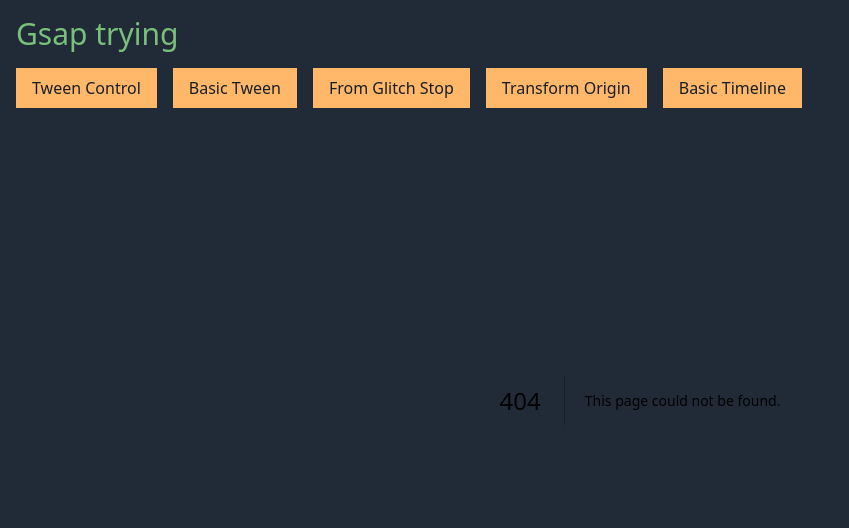
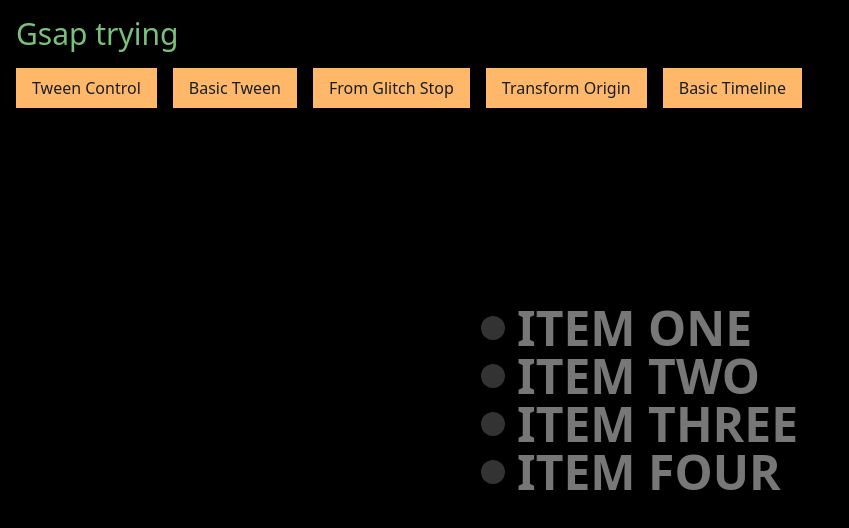
Before and after one commit to FourSqweez/try-nextjs-gsap-tailwind-v4-shadcn-bun, a Next.js app: page /hover-effect in a window 1280 px wide. Before the commit this address had no page. Shown: the top 528 px of the page, without its empty margins (0-849 px from the left). Built offline with nearby package versions, Linux system fonts and the light colour scheme.

Commit message:
Hover effect with array of values

```diff
--- /dev/null
+++ b/src/app/(lesson)/(timeline)/hover-effect/page.tsx
@@ -0,0 +1,78 @@
+"use client";
+
+import { useGSAP } from "@gsap/react";
+import gsap from "gsap";
+import { useRef } from "react";
+
+const items = ["Item One", "Item Two", "Item Three", "Item Four"];
+
+export default function HoverAnimation() {
+  const containerRef = useRef<HTMLDivElement>(null);
+
+  useGSAP(
+    () => {
+      const items: HTMLElement[] = gsap.utils.toArray(".item");
+      gsap.defaults({ duration: 0.3 });
+
+      const cleanupFunctions: (() => void)[] = [];
+
+      items.forEach((item: HTMLElement) => {
+        const tl = gsap
+          .timeline({ paused: true })
+          .to(item.querySelector(".text"), {
+            color: "white",
+            x: 10,
+            scale: 1.2,
+            transformOrigin: "left center",
+          })
+          .to(
+            item.querySelector(".dot"),
+            { backgroundColor: "#F93", scale: 1.5 },
+            0,
+          );
+
+        const onMouseEnter = () => {
+          tl.play();
+        };
+
+        const onMouseLeave = () => {
+          tl.reverse();
+        };
+
+        console.log("test");
+
+        item.addEventListener("mouseenter", onMouseEnter);
+        item.addEventListener("mouseleave", onMouseLeave);
+
+        cleanupFunctions.push(() => {
+          item.removeEventListener("mouseenter", onMouseEnter);
+          item.removeEventListener("mouseleave", onMouseLeave);
+          tl.kill();
+        });
+      });
+
+      return () => {
+        cleanupFunctions.forEach((cleanup) => cleanup());
+      };
+    },
+    { scope: containerRef },
+  );
+
+  return (
+    <div
+      ref={containerRef}
+      className="flex min-h-screen flex-col items-center justify-center gap-5 bg-black p-10"
+    >
+      <div className="flex w-fit flex-col">
+        {items.map((text, index) => (
+          <div key={index} className="item flex cursor-pointer items-center">
+            <div className="dot mr-3 h-6 w-6 rounded-full bg-[#333] will-change-transform" />
+            <span className="text text-5xl font-bold text-[#777] uppercase will-change-transform">
+              {text}
+            </span>
+          </div>
+        ))}
+      </div>
+    </div>
+  );
+}
```
